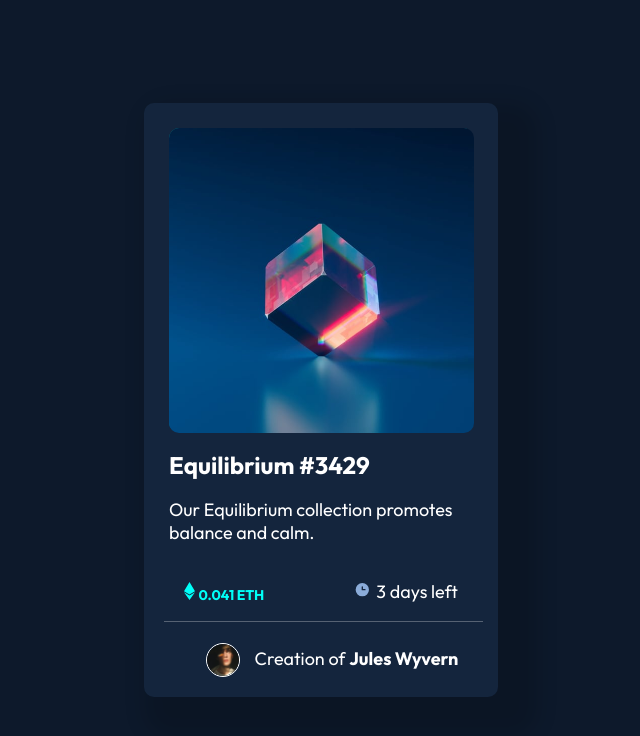
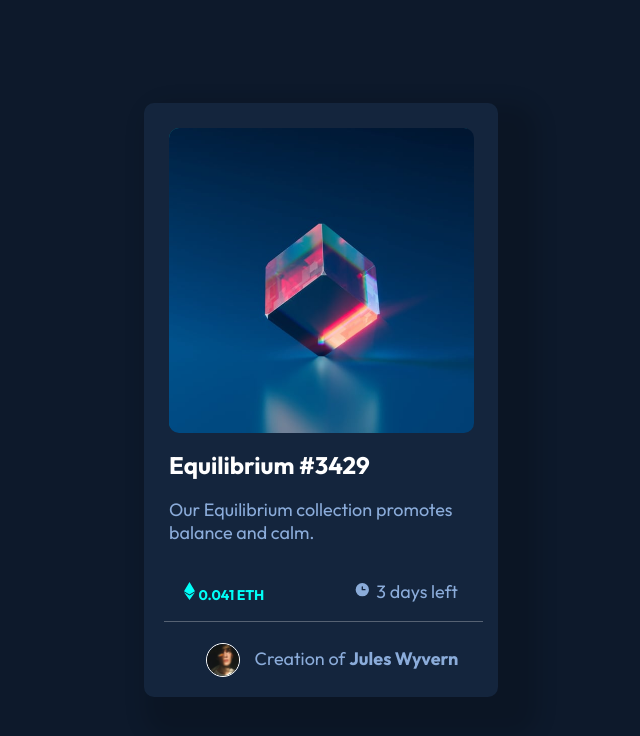
Before and after one commit to perca1994/NFTcard, a plain HTML site: page index.html in a window 1280 px wide. Shown: the whole page, without its empty margins (319-959 px from the left). Drawn offline with Linux system fonts and the light colour scheme.

Commit message:
Add files via upload

```diff
--- a/style.css
+++ b/style.css
@@ -1,7 +1,7 @@
 *{
     font-family: 'Outfit', sans-serif;
     font-size: 18px;
-    color: hsl(0, 0%, 100%)
+    color:  hsl(215, 51%, 70%)
     ;
 }
 html body{
@@ -35,11 +35,13 @@ h1{
  font-weight: bold;
  margin-left: 25px;
  font-size: 24px;
+ color: hsl(0, 0%, 100%);
 }
 
 .text{
     text-align: start;
     margin-left: 25px;
+
 
 }
 .container{
```
